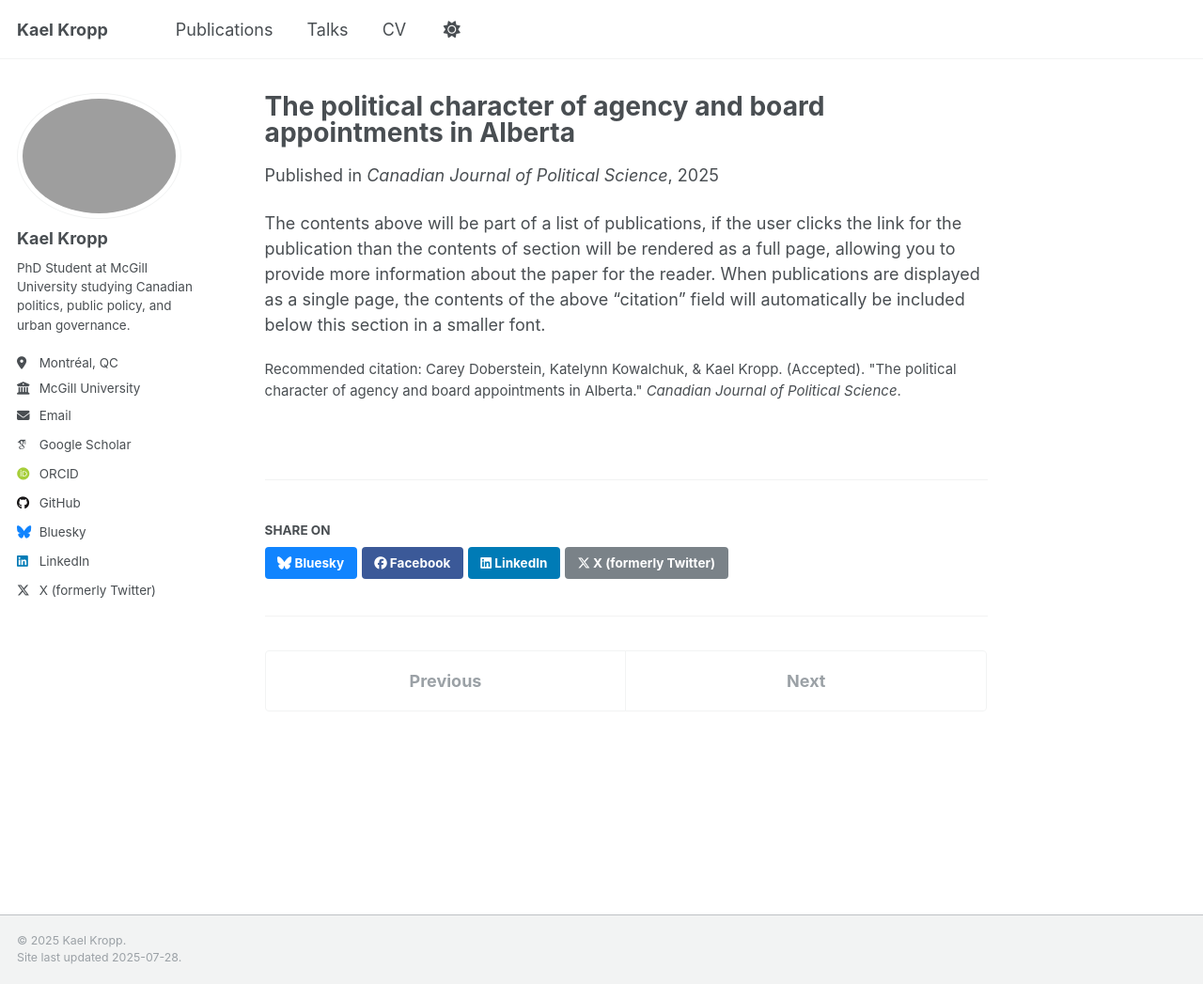
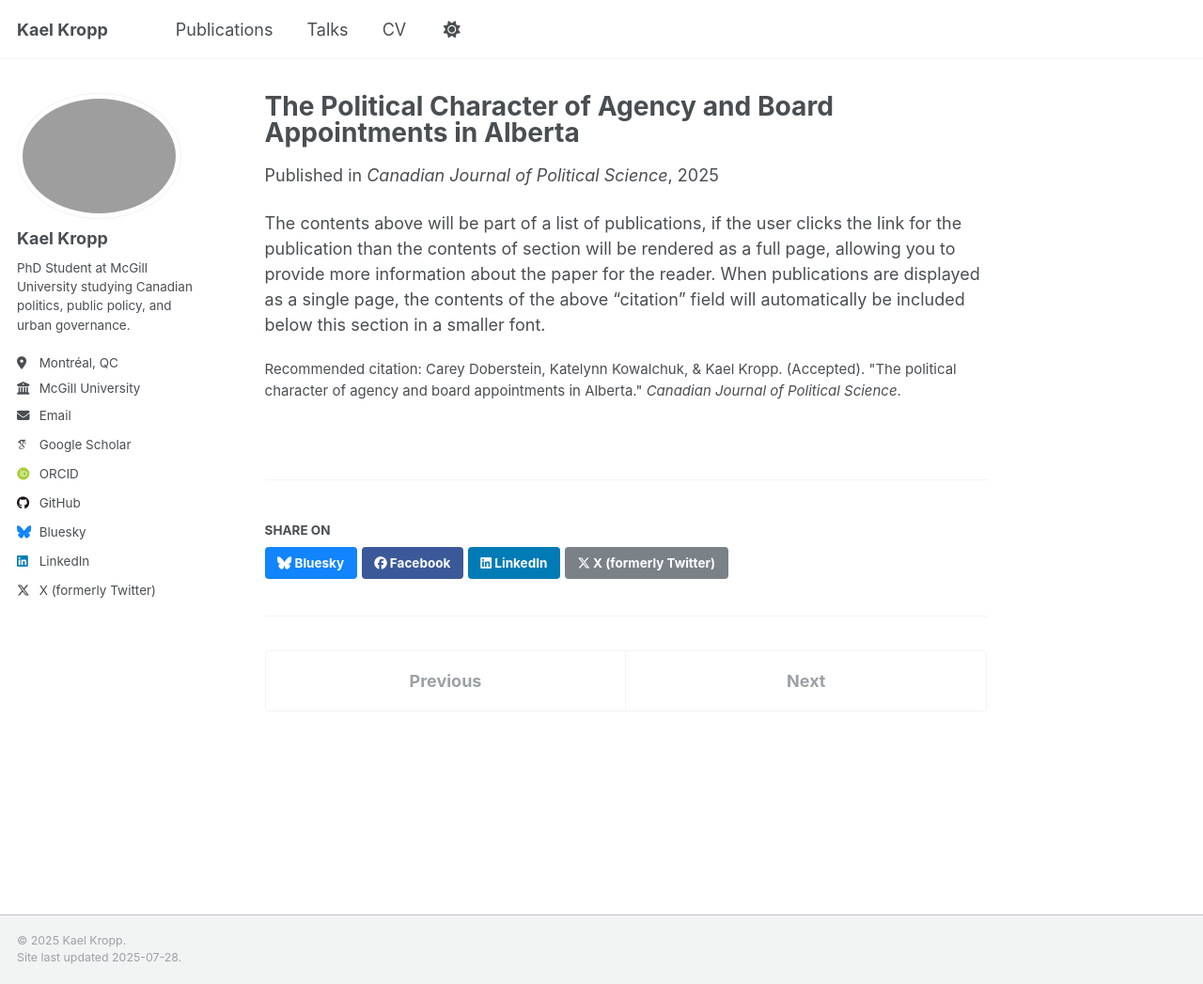
Before and after one commit to kaelkropp/kaelkropp.github.io, a Jekyll site: the page built from _publications/2009-10-01-paper-title-number-1.md, in a window 1280 px wide and 1047 px high. Shown: the whole window at 94% size. Built offline with Jekyll 4.4.1, drawn with Linux system fonts in a browser that asks for light colours; some web fonts are replaced; a script that is not in the unit is left out.

```diff
--- a/_publications/2009-10-01-paper-title-number-1.md
+++ b/_publications/2009-10-01-paper-title-number-1.md
@@ -1,5 +1,5 @@
 ---
-title: "The political character of agency and board appointments in Alberta"
+title: "The Political Character of Agency and Board Appointments in Alberta"
 collection: publications
 category: manuscripts
 permalink:
```
